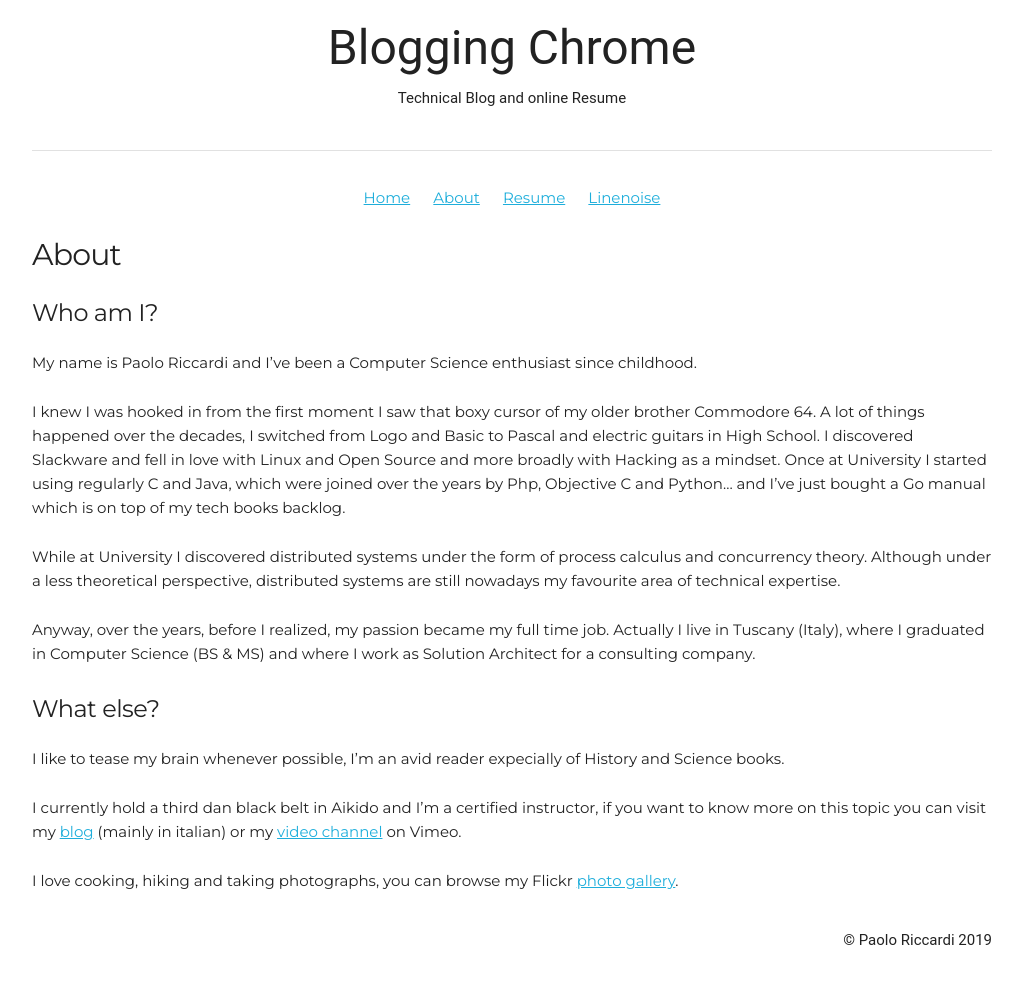
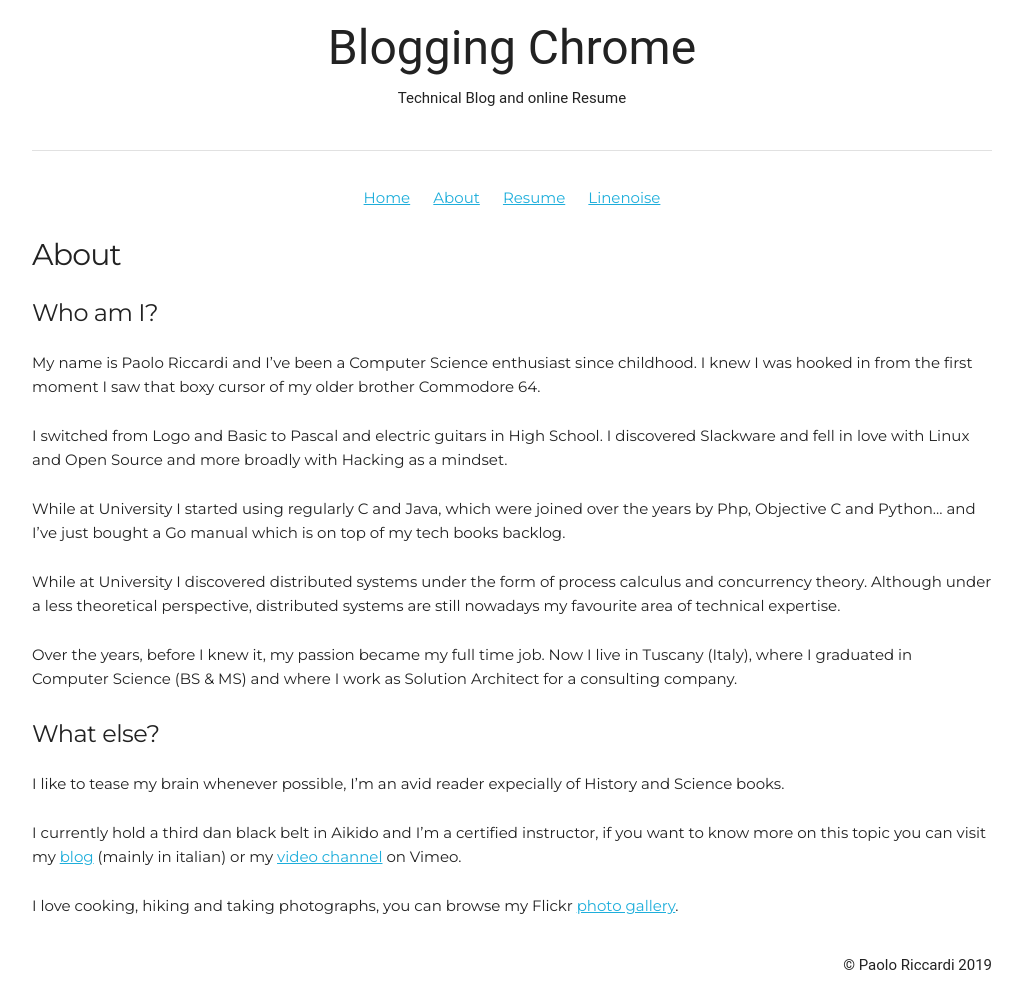
Before and after one commit to paoloriccardi/paoloriccardi.github.io, a Jekyll site: the page built from whoami.md, in a window 1280 px wide. Shown: the whole page, without its empty margins (128-1151 px from the left). Built offline with Jekyll 4.4.1, drawn with Linux system fonts in a browser that asks for light colours; before the commit the page ends 962 px from its top, so only the background shows below that.

Commit message:
whoami Golang

```diff
--- a/whoami.md
+++ b/whoami.md
@@ -8,15 +8,16 @@ permalink: /About/
 ##### Who am I?
 
 My name is Paolo Riccardi and I've been a Computer Science enthusiast since childhood.
+I knew I was hooked in from the first moment I saw that boxy cursor of my older brother Commodore 64.
 
-I knew I was hooked in from the first moment I saw that boxy cursor of my older brother Commodore 64.
-A lot of things happened over the decades, I switched from Logo and Basic to Pascal and electric guitars in High School. I discovered Slackware and fell in love with Linux and Open Source and more broadly with Hacking as a mindset.
-Once at University I started using regularly C and Java, which were joined over the years by Php, Objective C and Python... and I've just bought a Go manual which is on top of my tech books backlog.
+I switched from Logo and Basic to Pascal and electric guitars in High School. I discovered Slackware and fell in love with Linux and Open Source and more broadly with Hacking as a mindset.
+
+While at University I started using regularly C and Java, which were joined over the years by Php, Objective C and Python... and I've just bought a Go manual which is on top of my tech books backlog.
 
 While at University I discovered distributed systems under the form of process calculus and concurrency theory. Although under a less theoretical perspective, distributed systems are still nowadays my favourite area of technical expertise.
 
-Anyway, over the years, before I realized, my passion became my full time job.
-Actually I live in Tuscany (Italy), where I graduated in Computer Science (BS & MS) and where I work as Solution Architect for a consulting company.
+Over the years, before I knew it, my passion became my full time job.
+Now I live in Tuscany (Italy), where I graduated in Computer Science (BS & MS) and where I work as Solution Architect for a consulting company.
 
 ##### What else?
 
```
